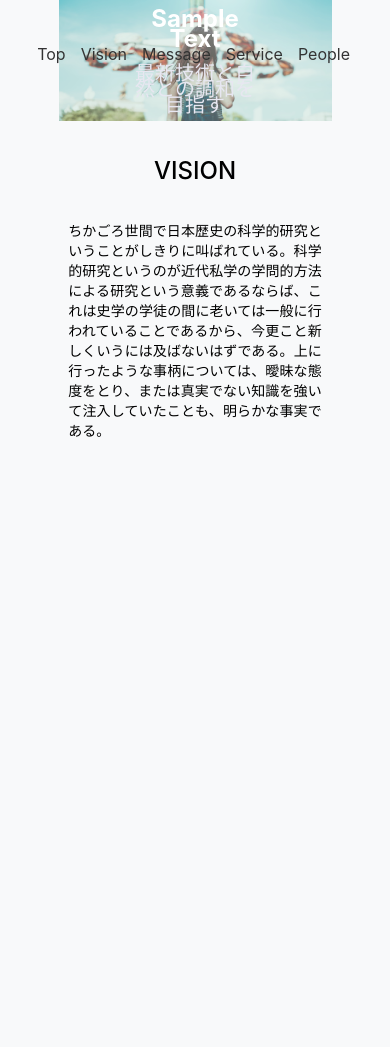
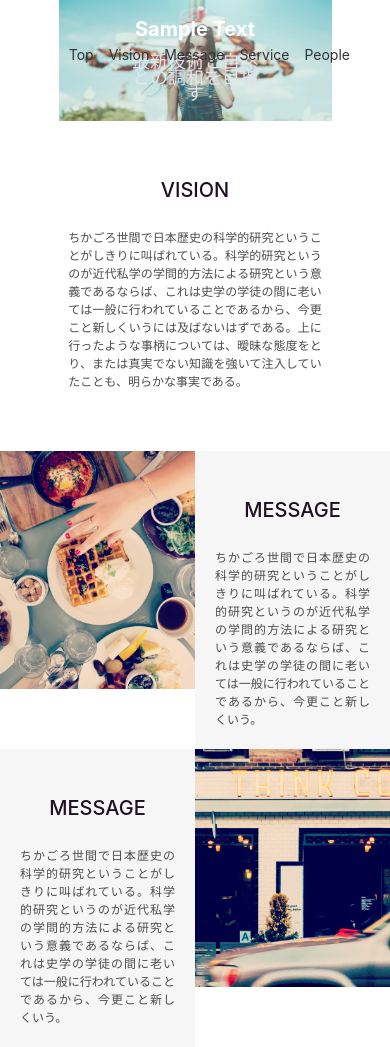
Before and after one commit to Arif-hossain-raj/jbctask, a plain HTML site: page index.html in a window 390 px wide. Before the commit the page ends 844 px from the top, so only its background shows below. Drawn offline with Linux system fonts and the light colour scheme.

Commit message:
Message section mobile version done

```diff
--- a/assets/css/global.css
+++ b/assets/css/global.css
@@ -27,30 +27,29 @@ html {
 body {
     font-family: "Inter", sans-serif; /*fonts */
     line-height: 1.6;
-    color: #333; /* Default text color */
-    background-color: #f8f9fa; /* Default background color */
+    color: #333;
+    background-color: #FFF;
     margin: 0;
 }
 
 /* typo */
 
 h2 {
-    font-size: 24px;
-    line-height: 20px;
-
+    font-size: 20px;
+    line-height: 18px;
     font-weight: 700;
 }
 
 h3 {
-    font-size: 20px;
+    font-size: 18px;
     line-height: 16px;
     color: #e1e1ed;
     font-weight: 400;
 }
 
 p {
-    font-size: 14px;
-    line-height: 20px;
+    font-size: 12px;
+    line-height: 18px;
 }
 
 a {
--- a/assets/css/style.css
+++ b/assets/css/style.css
@@ -15,6 +15,10 @@
 }
 .nav ul li {
     list-style: none;
+}
+
+.nav ul li a {
+    font-size: 14px;
 }
 
 /* hero */
@@ -42,7 +46,7 @@
     content: "";
     position: absolute;
     inset: 0;
-    background: rgba(255, 255, 255, 0.2);
+    background: rgba(255, 255, 255, 0.1);
     z-index: 1;
 }
 
@@ -65,16 +69,76 @@
 .vision {
     width: 65%;
     margin: 0 auto;
+    padding: 60px 0;
 }
 
-.vision h2 {
-    color: #000;
-    margin: 40px 0;
+/* all h2 if the color and other property are same */
+
+.vision h2{
+    color: #1f0f22;
+    margin: 0 0 30px 0;
     text-align: center;
     font-weight: 500;
 }
 
-.vision p {
-    color: black;
+.vision p,
+.single-text p {
+    color: #4c4c4b;
     text-align: justify;
 }
+
+/* message */
+
+.message{
+    /* background: #F6F6F6; */
+
+}
+
+.single {
+    display: flex;
+    justify-content: center;
+    align-items: stretch;
+    /* gap: 20px; */
+
+}
+
+.single-image {
+    flex: 0 0 50%;
+    max-width: 50%;
+    padding-right: 15px;
+    padding-left: 15px;
+    position: relative;
+    padding-top: calc(350 / 1280 * 100%);
+    margin-bottom: 60px;
+}
+
+.single-image img {
+    position: absolute;
+    inset: 0;
+    height: 100%;
+    width: 100%;
+    object-fit: cover;
+}
+.single-text {
+    display: flex;
+    flex-direction: column;
+    justify-content: center;
+    align-items: center;
+    flex: 0 0 50%;
+    max-width: 50%;
+    padding: 20px;
+    background: #F6F6F6;
+
+}
+
+.single-text h2 {
+    color: #1f0f22;
+    margin: 30px 0;
+    text-align: center;
+    font-weight: 500;
+
+}
+
+.single:nth-child(even){
+    flex-direction: row-reverse;
+}
--- a/index.html
+++ b/index.html
@@ -45,6 +45,33 @@
     </section>
 
 
+    <!-- message section -->
+
+    <section class="message">
+      <!-- message one -->
+      <div class="single">
+        <div class="single-image">
+          <img src="assets/images/sec02_01.jpg" alt="">
+        </div>
+        <div class="single-text">
+          <h2>MESSAGE</h2>
+          <p>ちかごろ世間で日本歴史の科学的研究ということがしきりに叫ばれている。科学的研究というのが近代私学の学問的方法による研究という意義であるならば、これは史学の学徒の間に老いては一般に行われていることであるから、今更こと新しくいう。</p>
+        </div>
+      </div>
+
+      <!-- message two -->
+
+      <div class="single">
+        <div class="single-image">
+          <img src="assets/images/sec02_02.jpg" alt="">
+        </div>
+        <div class="single-text">
+          <h2>MESSAGE</h2>
+          <p>ちかごろ世間で日本歴史の科学的研究ということがしきりに叫ばれている。科学的研究というのが近代私学の学問的方法による研究という意義であるならば、これは史学の学徒の間に老いては一般に行われていることであるから、今更こと新しくいう。</p>
+        </div>
+      </div>
+    </section>
+
 
 
 </body>
```
